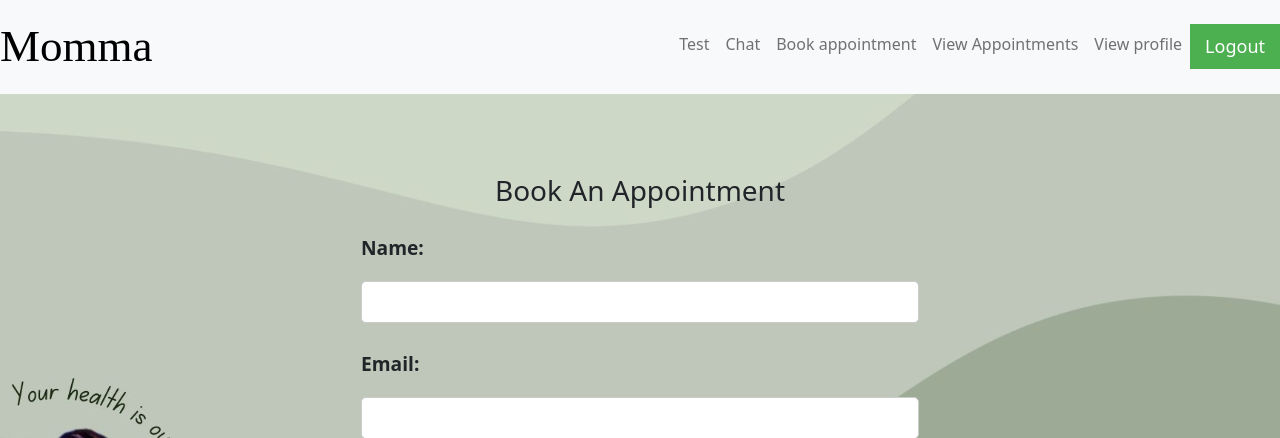
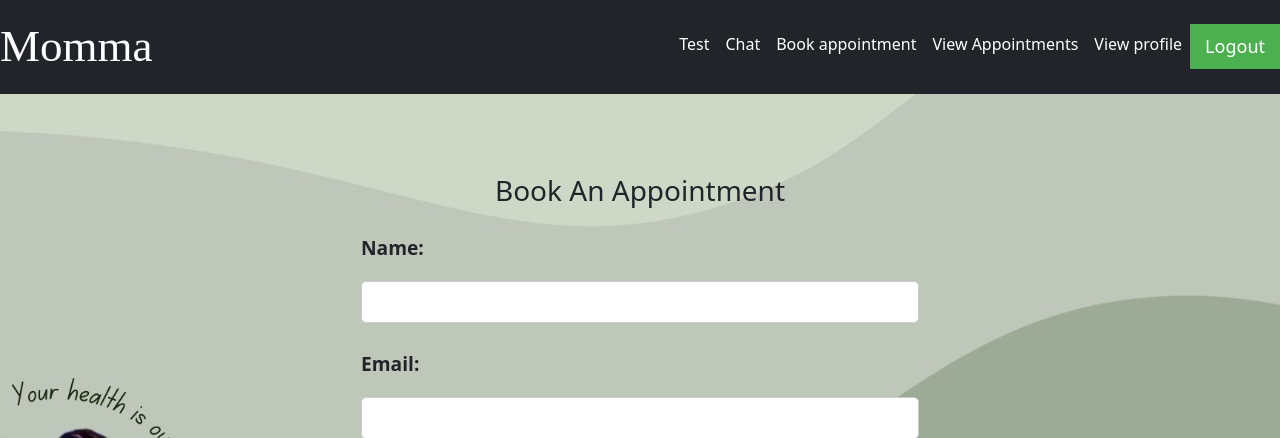
Before and after one commit to kelvin-kahuho/Momma-App---Flask, a Flask app: page /book in a window 1280 px wide. Shown: the top 438 px of the page. Run offline with Flask 3, Linux system fonts and the light colour scheme.

Commit message:
Changes nav-bar color

```diff
--- a/index/templates/main.html
+++ b/index/templates/main.html
@@ -25,27 +25,27 @@
     </script>
 </head>
 <body style="background-image: url({{ url_for('static', filename='images/background.jpg') }}); background-size: cover; background-attachment: fixed; background-repeat: no-repeat;">
-  <nav class="navbar navbar-expand-lg bg-light">
-		<a style="font-size: 45px; font-style:normal; font-family: serif; color: rgb(0, 0, 0);" class="navbar-brand" href="/home">Momma</a>
+  <nav class="navbar navbar-expand-lg bg-dark">
+		<a style="font-size: 45px; font-style:normal; font-family: serif; color: rgb(255, 255, 255);" class="navbar-brand" href="/home">Momma</a>
     <button class="navbar-toggler" type="button" data-toggle="collapse" data-target="#navbarSupportedContent" aria-controls="navbarSupportedContent" aria-expanded="false" aria-label="Toggle navigation">
       <span class="navbar-toggler-icon"></span>
     </button>
     <div class="collapse navbar-collapse nav justify-content-end" id="navbarSupportedContent">
       <ul class="navbar-nav mr-auto">
         <li class="nav-item active">
-          <a class="nav-link" href="{{ url_for('take_test') }}">Test</a>
+          <a style="color: rgb(255, 255, 255);" class="nav-link" href="{{ url_for('take_test') }}">Test</a>
         </li>
         <li class="nav-item active">
-          <a class="nav-link" href="{{ url_for('chat_page') }}">Chat</a>
+          <a style="color: rgb(255, 255, 255);" class="nav-link" href="{{ url_for('chat_page') }}">Chat</a>
         </li>
         <li class="nav-item active">
-          <a class="nav-link" href="{{ url_for('book_appointment') }}">Book appointment</a>
+          <a style="color: rgb(255, 255, 255);" class="nav-link" href="{{ url_for('book_appointment') }}">Book appointment</a>
         </li>
         <li class="nav-item">
-          <a class="nav-link" href="{{ url_for('view_appointment') }}">View Appointments</a>
+          <a style="color: rgb(255, 255, 255);" class="nav-link" href="{{ url_for('view_appointment') }}">View Appointments</a>
         </li>
         <li class="nav-item">
-          <a class="nav-link" href="{{ url_for('view_profile') }}">View profile</a>
+          <a style="color: rgb(255, 255, 255);" class="nav-link" href="{{ url_for('view_profile') }}">View profile</a>
         </li>
         <li>
           <a href="{{url_for('logout')}}" onclick="return confirm('Are you sure you want to logout?');">
```
